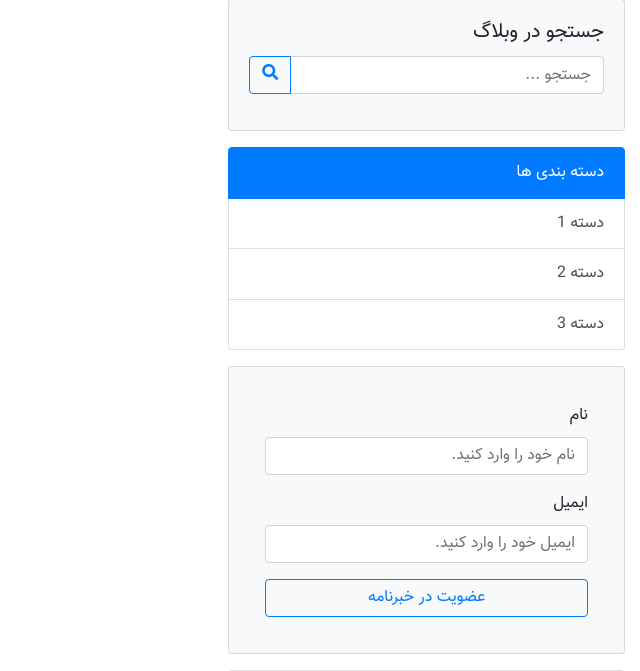
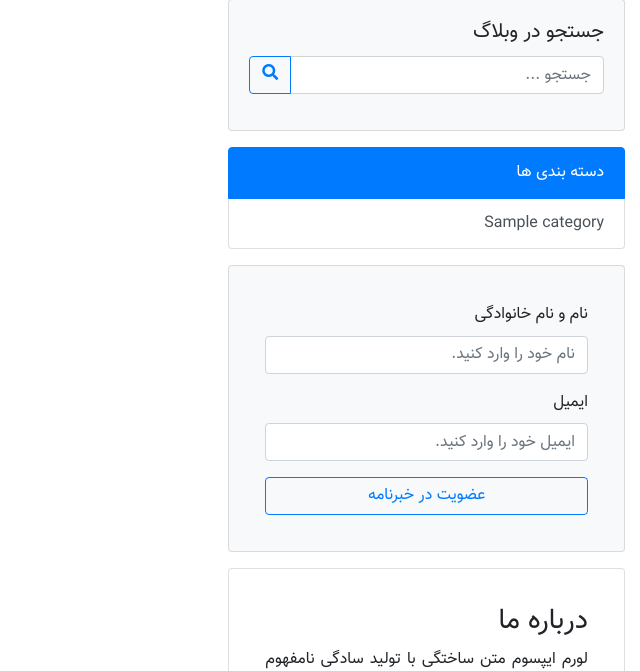
Before and after one commit to saeedaliakbari/blog, a PHP site: page /index.php in a window 1280 px wide. Shown: the part 509-1180 px from the top of the page, without its empty margins (640-1280 px from the left). Run offline with PHP 8.4, Linux system fonts and the light colour scheme; tables that the repository leaves empty or names only in its code hold one stand-in row (values such as "Sample post"); some libraries are stand-ins or nearby versions.

Commit message:
side bar code for subscribe and show categories from database

```diff
--- a/include/sidebar.php
+++ b/include/sidebar.php
@@ -1,3 +1,8 @@
+<?php
+$query_categories="SELECT * FROM `categories`";
+$categories=$db->query($query_categories);
+?>
+
 <div class="col-md-4 mb-3">
 
     <div class="card bg-light mb-3">
@@ -21,18 +26,36 @@
         <a href="#" class="list-group-item list-group-item-action active">
             دسته بندی ها
         </a>
-        <a href="" class="list-group-item list-group-item-action">دسته 1</a>
-        <a href="" class="list-group-item list-group-item-action">دسته 2</a>
-        <a href="" class="list-group-item list-group-item-action">دسته 3</a>
-
+        <?php
+            if($categories->rowCount()>0){
+                foreach($categories as $category){
+        ?>
+        <a href="index.php?category=<?php echo $category['id'] ?>" class="list-group-item list-group-item-action"><?php echo $category['title'] ?></a>
+        <?php
+                }
+            }
+        ?>
     </div>
 
 
     <div class="card bg-light mb-3 p-3">
         <div class="card-body">
+            <?php
+                if(isset($_POST['subscribe'])){
+                    if(trim($_POST['name'])!="" && trim($_POST['email'])!=""){
+                        $name=$_POST['name'];
+                        $email=$_POST['email'];
+
+                        $subscribe_insert=$db->prepare('INSERT INTO `subscribers`(`name`, `email`) VALUES (:name,:email)');
+                        $subscribe_insert->execute(['name'=>$name,'email'=>$email]);
+                    }else{
+                        echo "فیلدها نباید خالی باشد";
+                    }
+                }
+            ?>
             <form method="post">
                 <div class="form-group">
-                    <label for="name">نام</label>
+                    <label for="name">نام و نام خانوادگی</label>
                     <input type="text" name="name" id="name" class="form-control" placeholder="نام خود را وارد کنید.">
 
                 </div>
--- a/include/slider.php
+++ b/include/slider.php
@@ -17,8 +17,9 @@ $posts_slider=$db->query($query_slider);
                     $query_posts="SELECT * FROM `posts` WHERE id=$id_post";
                     $post=$db->query($query_posts)->fetch();
             ?>
+
             <div class="carousel-item <?php echo ($post_slider['active'])?"active":"" ?>" style="height: 450px">
-                <img src="/img/1.jpg" class="img-fluid d-block w-100 h-100" alt="<?php echo $post['title']?>">
+                <img src="../upload/posts/".<?php echo $post['image'] ?> class="img-fluid d-block w-100 h-100" alt="<?php echo $post['title']?>">
                 <div class="carousel-caption d-none d-md-block">
                     <h5><?php echo $post['title']?></h5>
                     <p><?php echo substr($post['body'],0,200)."..." ?></p>
```
